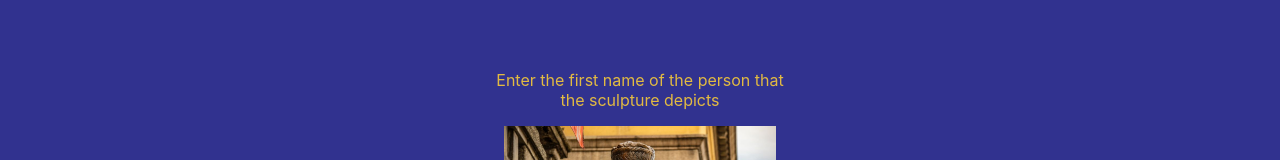
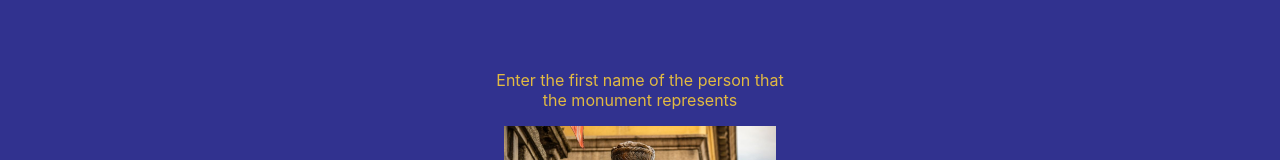
Before and after one commit to ydrea/thegame, a React (Create React App) app: page /Mapa in a window 1280 px wide. Shown: the part 250-410 px from the top of the page. Built offline with nearby package versions, Linux system fonts and the light colour scheme.

Commit message:
game engine

```diff
--- a/src/comps/Counter.js
+++ b/src/comps/Counter.js
@@ -34,7 +34,7 @@ export const Switch = () => {
   if (count === 0) {
     console.log("nula");
     return <NButton />;
-  } else if (count < 7) {
+  } else if (count < 8) {
     return <Nav />;
   } else {
     return <PButton />;
--- a/src/comps/QCard.js
+++ b/src/comps/QCard.js
@@ -6,7 +6,7 @@ function QCard({ sculpture, query, handleChange, handleSubmit }) {
     <div>
       {" "}
       <Card style={{ width: "19rem" }}>
-        <p>Enter the first name of the person that the sculpture depicts</p>
+        <p>{sculpture.question}</p>
         <img
           style={{ width: "17rem" }}
           alt="slija"
--- a/src/data/db.json
+++ b/src/data/db.json
@@ -6,6 +6,7 @@
       "coordinate": { "latitude": 45.8135, "longitude": 15.9814 },
       "name": "Kumica",
       "surname": "sPlaca",
+      "question": "Enter the first name of the person that the monument represents",
       "description": "The game is played",
       "icon": "assets/ico/ping_0.png",
       "img": "assets/img/Kumica.jpg"
@@ -17,6 +18,7 @@
       "coordinate": { "latitude": 45.815, "longitude": 15.9819 },
       "name": "August",
       "surname": "Senoa",
+      "question": "Enter the first name of the person that the monument represents",
       "description": "`Tis Christmas. Plain and hill Under dense snowy chill; This intact vale Is pale, is pale. In the village, a light from a pane, Sweet pastries on table displayed, Father shots fires, words arcane, And the children jump gaily and play, Loudly screaming and running from joy On the little room`s floor, straw-adorned, Mother and children singing enjoy: `Couse the king of Heaven is born.",
       "icon": "assets/ico/ping_1.png",
       "img": "assets/img/Senoa.jpg"
@@ -27,6 +29,7 @@
       "coordinate": { "latitude": 45.8145, "longitude": 15.9816 },
       "name": "Antun Gustav",
       "surname": "Matos",
+      "question": "Enter the first name of the person that the monument represents",
       "description": "On the gallows. Dry as stick. On the jail wall. Wall of shame. Underneath it a criminal hole, Murder scene, dark as adultery. I saw somwehere that countryside skirt, Because my mother has such a face, And some lady has similar eyes To nice place my path me brought me! And instead of her, I jumped into the fatal hole      And with its blood sweat I wet My impertinent cheek as with tears. Because they hung my Croatia, Like a thief, while it erases her name, On I do not know who`s wish, an officer in jail!",
       "icon": "assets/ico/ping_2.png",
       "img": "assets/img/Matos.jpg"
@@ -37,6 +40,7 @@
       "coordinate": { "latitude": 45.814, "longitude": 15.9813 },
       "name": "Tin",
       "surname": "Ujevic",
+      "question": "Enter the first name of the person that the monument represents",
       "description": "Who will understand why? No one will!\n I rail at God each time I pray! Within my flesh my soul lies ill.\n A woman makes me waste away.\n Instead of staying in my shell\n when young and green I sought renown\n in the wide world - but here in hell\n now wear this thorn and wormwood crown.\n With each tear, more tears long to blend,\n consoling each sad syllable.\n Aye, Hope is all: but here`s an end,\n my life, my world, my hope - farewell.",
       "icon": "assets/ico/ping_3.png",
       "img": "assets/img/Ujevic.jpg"
@@ -47,6 +51,7 @@
       "coordinate": { "latitude": 45.8135, "longitude": 15.982 },
       "name": "Grgo",
       "surname": "Martic",
+      "question": "Enter the first name of the person that the monument represents",
       "description": "Sniff the days, don't dawn me. Stop heating me my hot sun. Eternal hills don't green yourselves. Do not bloom immortelle and basil, Sieze your dances darling friends. Untangle your merry gettogethers. Quit your singing my young shepherds. Put away the dips and pipes. Silence the fiddles and tambourines.",
       "icon": "assets/ico/ping_4.png",
       "img": "assets/img/Martic.jpg"
@@ -57,6 +62,7 @@
       "coordinate": { "latitude": 45.8136, "longitude": 15.98 },
       "name": "Miroslav",
       "surname": "Krleza",
+      "question": "Enter the first name of the person that the monument represents",
       "description": "Tira-lira, tiralee, piped the flute under the gallows tree. Tira-lira, tiraloo, the gallows are for me and you. My hat`s at a rakish angle set, rain and wind my coverlet. Be Christens we or fiends of hell, for us will toll the felon`s bell. Thru` all times and eternity gallows are the remedy. Streams of blood will flow away, flow for ever and a day. Out of this hell there is no way, the lords grow fat, poor Tom must pay, scarlet May-time, bloody May. Tira-lira, tiralee, piped the flute under the gallows tree.",
       "icon": "assets/ico/ping_5.png",
       "img": "assets/img/Krleza.jpg"
@@ -67,6 +73,7 @@
       "coordinate": { "latitude": 45.8135, "longitude": 15.9814 },
       "name": "Marija",
       "surname": "Juric Zagorka",
+      "question": "Enter the first name of the person that the monument represents",
       "description": "”As I have told you before, the purpose of my life now is to search for proof that witches do not exist.” ”All right. But please allow me to make one request.” ”What is it?” ”May I join you in this dangerous venture?” She returned his warm, supplicating gaze: ”Yes, Hon. Captain. Please, be my ally.” ”I will devote my life to proving to the world that belief in witches—which had caused you so much pain, Contessa—is nothing but a terrible misapprehension.”",
       "icon": "assets/ico/ping_6.png",
       "img": "assets/img/Zagorka.jpg"
@@ -77,9 +84,21 @@
       "coordinate": { "latitude": 45.8135, "longitude": 15.9814 },
       "name": "Nikola",
       "surname": "Tesla",
+      "question": "Enter the first name of the person that the monument represents",
       "description": "Tesla was born on July 10, 1856, in the Austrian Empire, now Croatia. After an academic career in Europe, he worked as a telegrapher and electrician before moving to the United States to work for Thomas Edison in 1884. Tesla invented, predicted or contributed to development of hundreds of technologies that play big parts in our daily lives: the remote control, neon and fluorescent lights, wireless transmission, computers, smartphones, laser beams, x-rays, robotics as well as the alternating current.",
       "icon": "assets/ico/ping_7.png",
       "img": "assets/img/Tesla.jpg"
+    },
+    {
+      "id": 8,
+      "title": "fin",
+      "coordinate": { "latitude": 45.8135, "longitude": 15.9814 },
+      "name": "Faca",
+      "surname": "sPlaca",
+      "question": "Well played! Enter YOUR name.",
+      "description": "Congrats!",
+      "icon": "assets/ico/ping_8.png",
+      "img": "assets/img/Congratulation.jpg"
     }
   ],
   "planets": [
```
Also changed, not shown: public/sculptures/assets/img/Congratulation.jpg (added), src/comps/xping.png (renamed from public/xping.png).
